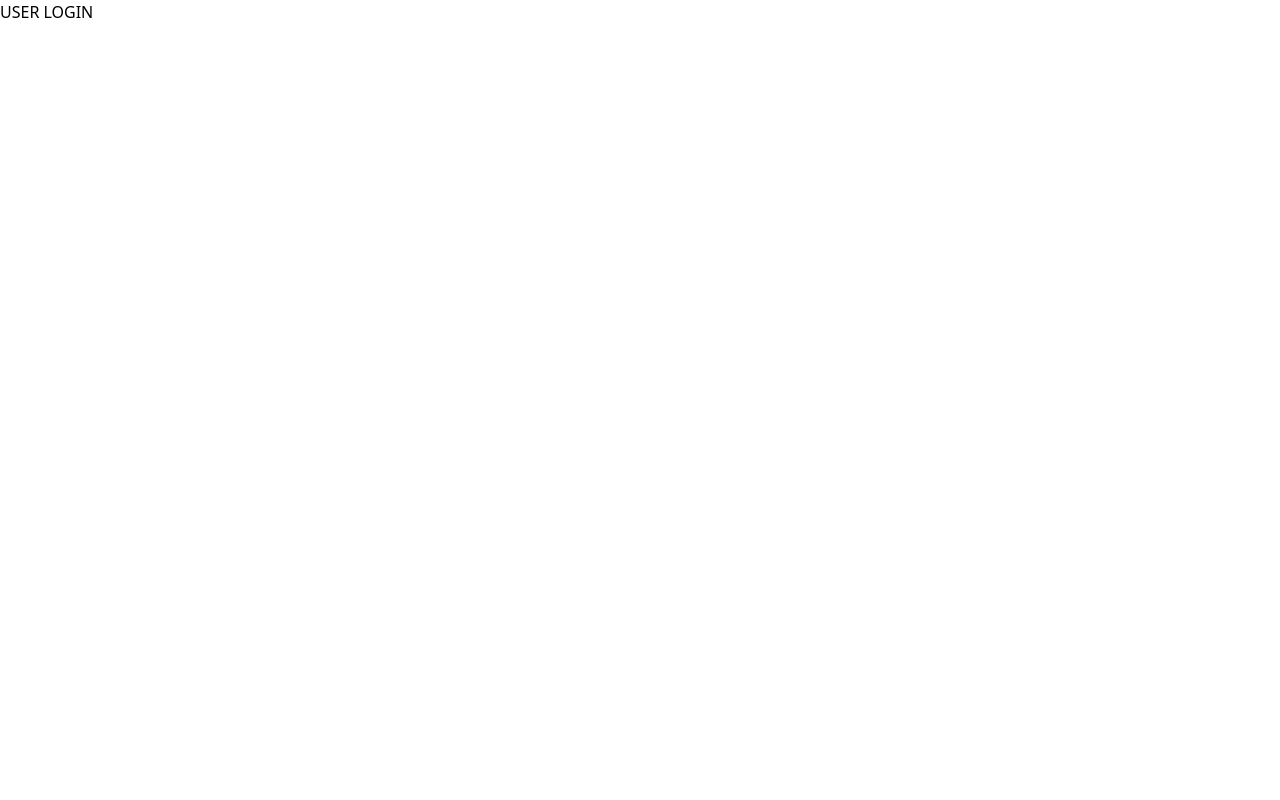
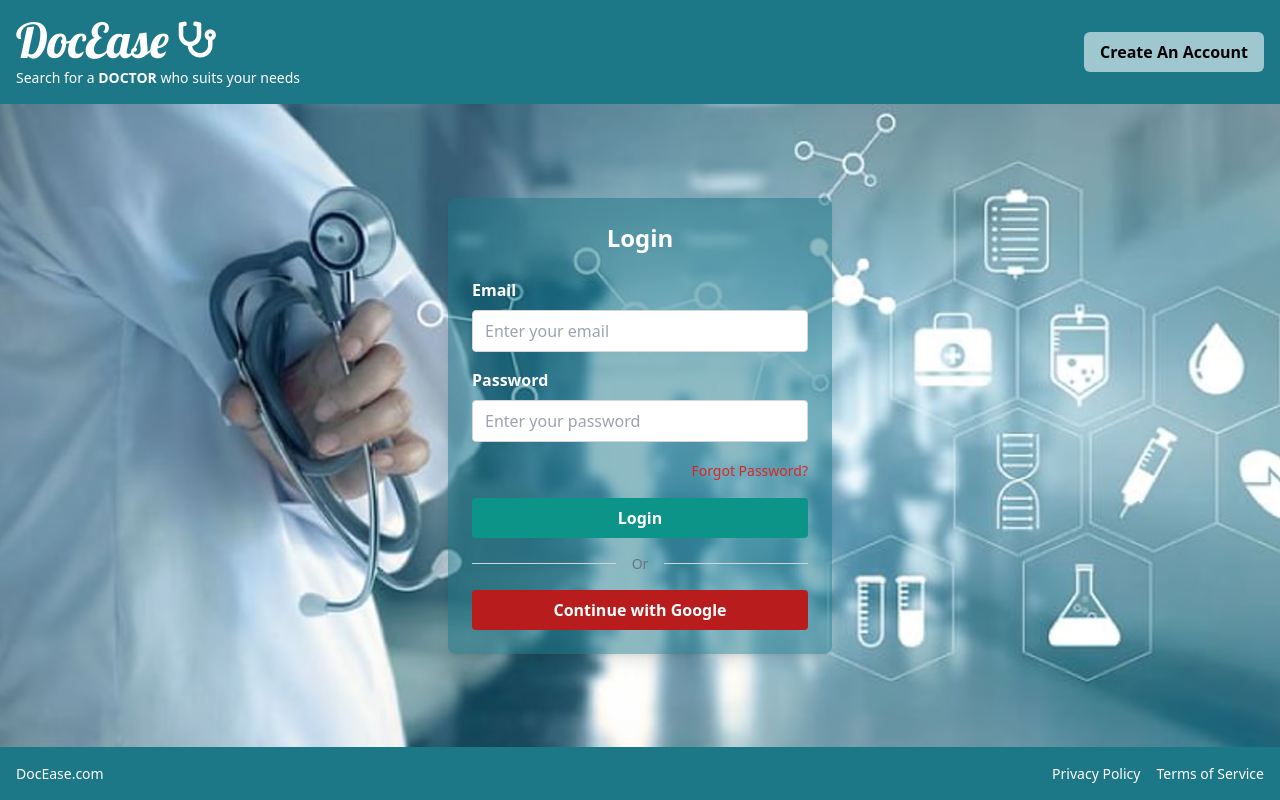
Before and after one commit to lekshmibp08/doc-ease-doctor-appointment-system, a React (Vite) app in the folder frontend/: page /user/login in a window 1280 px wide. Built offline with nearby package versions, Linux system fonts and the light colour scheme.

Commit message:
user login UI  and UI logic completed

```diff
--- a/frontend/src/App.tsx
+++ b/frontend/src/App.tsx
@@ -8,6 +8,7 @@ import DoctorDashboard from './pages/DoctorDashboard';
 import AdminLogin from './pages/adminPages/AdminLogin';
 import AdminDashboard from './pages/adminPages/AdminDashboard';
 import UserLogin from './pages/userPages/UserLogin';
+import Home from './pages/userPages/Home';
 
 
 const App: React.FC = () => {
@@ -19,6 +20,7 @@ const App: React.FC = () => {
         <Route path="/doctor/signup" element={<DoctorSignup />} />
         <Route path="/admin/login" element={<AdminLogin/>} />
         <Route path="/user/login" element={<UserLogin/>} />
+        <Route path="/user/home" element={<Home/>} />
 
 
         {/* User-Specific Pages */}
--- a/frontend/src/components/Header.tsx
+++ b/frontend/src/components/Header.tsx
@@ -1,19 +1,32 @@
 import React from 'react';
-import { Link } from 'react-router-dom';
+import { Link, useLocation } from 'react-router-dom';
 
 const Header: React.FC = () => {
+  const location = useLocation();
+
+  const renderSubtitle = () => {
+    if (location.pathname === '/doctor/login') {
+      return <div className="text-sm mt-1">Connect and Manage Your Patients Here</div>;
+    }
+    if (location.pathname === '/user/login') {
+      return (
+        <div className="text-sm mt-1">
+          Search for a <span className="font-semibold">DOCTOR</span> who suits your needs
+        </div>
+      );
+    }
+  };
+
   return (
     <header className="w-full bg-customTeal flex items-center justify-between p-4">
       <div>
         <div className="flex items-center space-x-2">
-          <div
-            className="text-5xl" style={{ fontFamily: "'Lobster', cursive" }}
-          >
+          <div className="text-5xl" style={{ fontFamily: "'Lobster', cursive" }}>
             DocEase
           </div>
           <i className="fas fa-stethoscope text-white text-4xl"></i>
         </div>
-        <div className="text-sm mt-1">Connect and Manage Your Patients Here</div>
+        {renderSubtitle()}
       </div>
       <Link to="/doctor/signup">
         <button className="bg-[#9fc7cf] text-black font-semibold px-4 py-2 rounded-md hover:opacity-90 transition">
--- a/frontend/src/pages/DoctorLogin.tsx
+++ b/frontend/src/pages/DoctorLogin.tsx
@@ -105,6 +105,12 @@ const DoctorLoginPage = () => {
             >
               Login
             </button>
+
+            <div className="flex items-center justify-center mb-4">
+              <hr className="flex-grow border-gray-300" />
+              <span className="text-sm text-gray-500 px-4">Or</span>
+              <hr className="flex-grow border-gray-300" />
+            </div>
             <OAuth/>
           </form>
         </div>
--- a/frontend/src/pages/DoctorSignup.tsx
+++ b/frontend/src/pages/DoctorSignup.tsx
@@ -95,8 +95,9 @@ const DoctorSignup = () => {
 
   return (
     <div className="min-h-screen flex flex-col md:flex-row items-center bg-white">
+
       <div className="w-full md:w-1/2 flex flex-col items-center justify-center p-8">
-        <div className="text-customTeal font-bold text-4xl flex items-center space-x-2 mb-4">
+        <div className="text-customTeal text-4xl flex items-center space-x-2 mb-4">
           <span style={{ fontFamily: "'Lobster', cursive" }}>DocEase</span>
           <i className="fas fa-stethoscope text-customTeal text-3xl"></i>
         </div>
@@ -106,8 +107,9 @@ const DoctorSignup = () => {
         </div>
       </div>
 
+      {/* Right Section */}
       <div className="w-full md:w-1/2 bg-blue-100 p-8 rounded-md mr-14">
-        <h2 className="text-3xl font-semibold text-center text-customTeal mb-6">
+        <h2 className="text-3xl font-semibold text-center text-black mb-6">
           {step === 1 ? 'Register' : 'Verify OTP'}
         </h2>
 
--- a/frontend/src/pages/adminPages/AdminLogin.tsx
+++ b/frontend/src/pages/adminPages/AdminLogin.tsx
@@ -64,7 +64,7 @@ const AdminLogin = () => {
 
 
   return (
-    <div className="min-h-screen flex flex-col items-center bg-custombg">
+    <div className="min-h-screen flex flex-col items-center bg-customBgLight">
       {/* Header Section */}
 
       <AdminHeader/>
--- /dev/null
+++ b/frontend/src/pages/userPages/Home.tsx
@@ -0,0 +1,10 @@
+
+const Home = () => {
+  return (
+    <div>
+      USER HOME PAGE
+    </div>
+  )
+}
+
+export default Home
--- a/frontend/src/pages/userPages/UserLogin.tsx
+++ b/frontend/src/pages/userPages/UserLogin.tsx
@@ -1,10 +1,117 @@
+import { useState, useEffect } from 'react';
+import axios from 'axios';
+import Header from '../../components/Header';
+import Footer from '../../components/Footer';
+import OAuth from '../../components/OAuth';
+import { setAuth, clearAuth } from '../../Redux/slices/authSlice';
+import { useNavigate } from 'react-router-dom';
+import { useDispatch, useSelector } from 'react-redux';
+import { RootState } from '../../Redux/store';
 
 const UserLogin = () => {
+
+  const [formData, setFormData] = useState({});
+  const [error, setError] = useState('');
+
+  const token = useSelector((state: RootState) => state.auth.token )
+
+  const dispatch = useDispatch();
+  const navigate = useNavigate()
+
+
+  const handleChange = (e: any) => {
+    setFormData({...formData, [e.target.id]: e.target.value})
+  }
+
+  const handleLogin = async (e: any) => {
+    e.preventDefault();
+    setError('');
+
+    try {
+      dispatch(clearAuth());
+      const response = await axios.post('/api/users/login', formData);
+
+      const { docToken: token, role } = response.data;
+
+      dispatch(setAuth({ token, role }));
+
+      console.log('Login Successful:', response);
+      navigate('/user/home', { replace: true });
+
+    } catch (error: any) {
+      if (axios.isAxiosError(error) && error.response) {
+        const backendMessage = error.response.data?.message || 'Something went wrong!';
+        setError(backendMessage)
+        console.error('backendMessage:', backendMessage);
+      } else {
+        console.error('Error:', error.message || 'Network Error');
+        setError(error.message || 'Network Error')
+      }
+    }
+  };
+
   return (
-    <div>
-      <h1>USER LOGIN</h1>
+    <div className="min-h-screen flex flex-col font-sans text-white">
+      <Header />
+      <main
+        className="flex-1 flex items-center justify-center relative bg-cover bg-center bg-no-repeat"
+        style={{ backgroundImage: "url('/public/background-1.png')" }}
+      >
+
+        <div className="max-w-sm w-full bg-customTeal bg-opacity-50 text-white rounded-lg shadow-lg p-6">
+          <h3 className="text-2xl font-bold mb-6 text-white text-center">Login</h3>
+
+          {error && <div className="text-red-600 text-lg mb-4 text-center">{error}</div>}
+
+          <form className="space-y-4" onSubmit={handleLogin}>
+            <div>
+              <label className="block font-semibold mb-2" htmlFor="email">
+                Email
+              </label>
+              <input
+                type="email"
+                id="email"
+                onChange={handleChange}
+                className="w-full px-3 py-2 rounded border border-gray-300 focus:outline-none focus:border-teal-500 text-customTeal"
+                placeholder="Enter your email"
+              />
+            </div>
+            <div>
+              <label className="block font-semibold mb-2" htmlFor="password">
+                Password
+              </label>
+              <input
+                type="password"
+                id="password"
+                onChange={handleChange}
+                className="w-full px-3 py-2 rounded border border-gray-300 focus:outline-none focus:border-teal-500 text-customTeal"
+                placeholder="Enter your password"
+              />
+            </div>
+            <div className="text-right">
+              <a href="#" className="text-red-600 text-sm hover:underline">
+                Forgot Password?
+              </a>
+            </div>
+            <button
+              type="submit"
+              className="w-full bg-teal-600 hover:bg-teal-700 text-white font-bold py-2 rounded transition"
+            >
+              Login
+            </button>
+
+            <div className="flex items-center justify-center mb-4">
+              <hr className="flex-grow border-gray-300" />
+              <span className="text-sm text-gray-500 px-4">Or</span>
+              <hr className="flex-grow border-gray-300" />
+            </div>
+            <OAuth/>
+          </form>
+        </div>
+      </main>
+      <Footer />
     </div>
-  )
-}
+  );
+};
 
-export default UserLogin
+export default UserLogin;
--- a/frontend/tailwind.config.js
+++ b/frontend/tailwind.config.js
@@ -8,7 +8,7 @@ export default {
     extend: {
       colors: {
         customTeal: '#1C7787',
-        custombg: '#B5D3E0'
+        customBgLight: '#B5D3E0'
       },
     },
   },
```
Also changed, not shown: frontend/src/components/Sidebar.tsx (+4 -4 lines), 2 other files (tests, documents, lock files or other folders).
